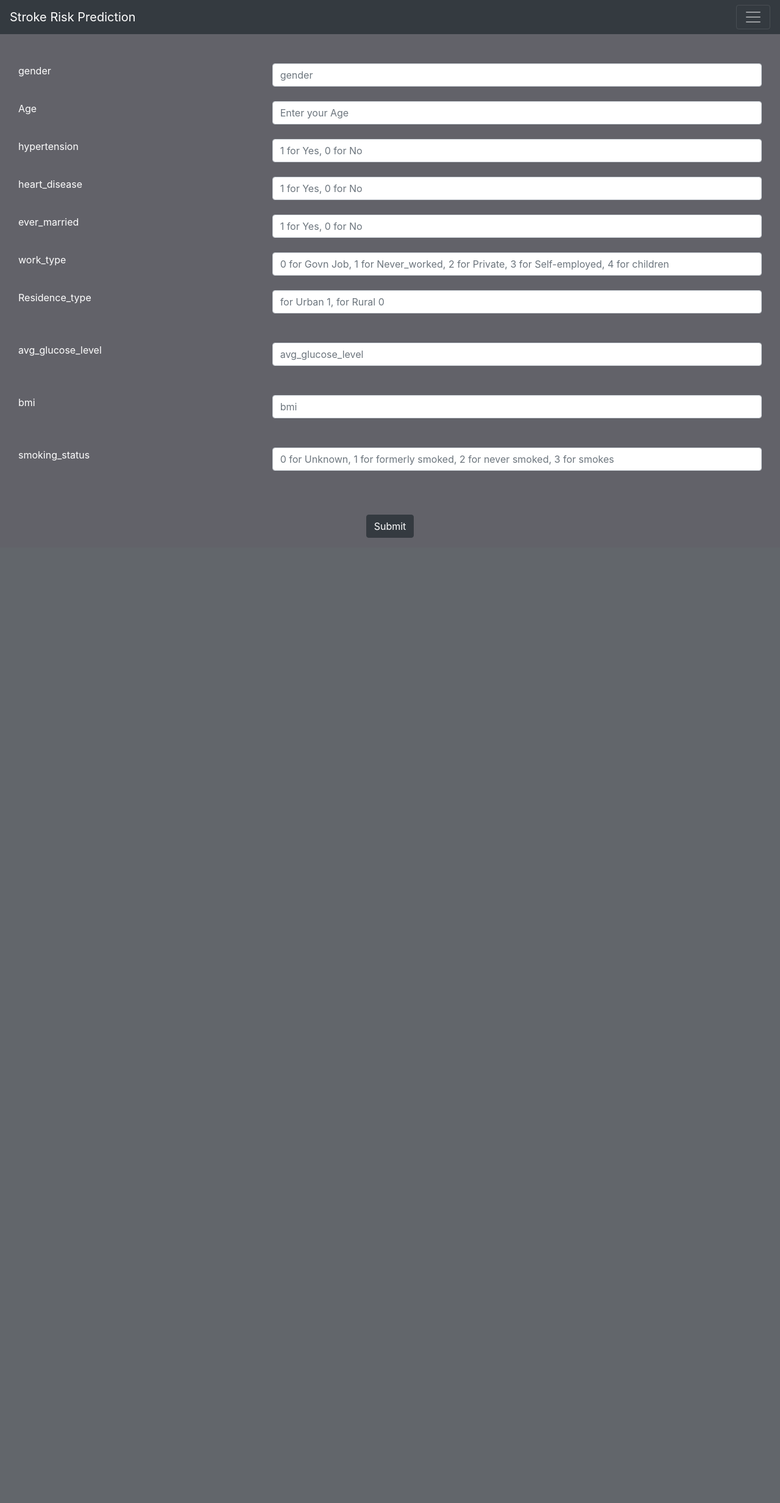
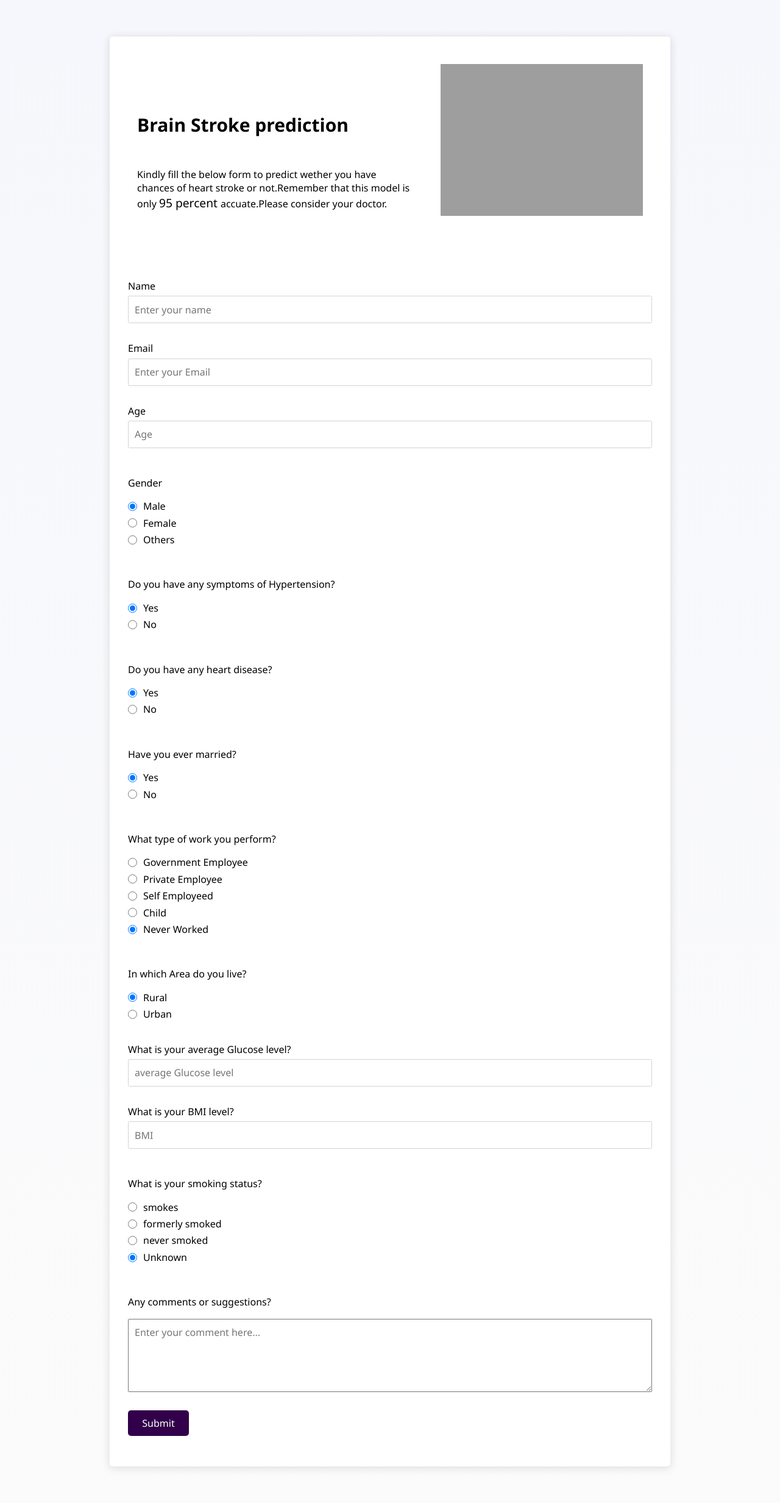
Before and after one commit to RachitAgrwal545422/Brain-Stroke-Prediction-Model, a Flask app: page / in a window 1280 px wide. Shown: the whole page at 61% size. Before the commit the page ends 882 px from the top, so only its background shows below. Run offline with Flask 3, Linux system fonts and the light colour scheme; some libraries are stand-ins or nearby versions; grey boxes are pictures that could not be loaded.

Commit message:
This is final prediction

```diff
--- a/app.py
+++ b/app.py
@@ -1,7 +1,5 @@
 # import All the necessary python packages
 from flask import Flask, render_template, request
-import joblib
-import os
 import numpy as np
 import pickle as pk
 
@@ -42,7 +40,7 @@ def result():
     # Load the model to predict the results
     with open('model/lr.sav', 'rb') as f:
         model = pk.load(f)
-    Y_pred = model.predict(x)
+    Y_pred = model[0].predict(x)
 
     # render the page based on the value of model prediction
     if Y_pred == 0:
--- a/templates/home.html
+++ b/templates/home.html
@@ -1,163 +1,336 @@
-<!-- This is HTML file for taking basic information from the User-->
-<!doctype html>
-<html lang="en">
+<title>Brain Stroke Prediction</title>
 
-<head>
-    <!-- Required meta tags -->
-    <meta charset="utf-8">
-    <meta name="viewport" content="width=device-width, initial-scale=1, shrink-to-fit=no">
-    <!-- Bootstrap CSS -->
-    <link rel="stylesheet" href="https://maxcdn.bootstrapcdn.com/bootstrap/4.0.0/css/bootstrap.min.css" integrity="sha384-Gn5384xqQ1aoWXA+058RXPxPg6fy4IWvTNh0E263XmFcJlSAwiGgFAW/dAiS6JXm" crossorigin="anonymous">
-    <title>Home</title>
-</head>
+<Style>
+    :root {
+    font-size: 10px;
+    }
 
-<nav class="navbar navbar-dark bg-dark navbar-fixed-top">
-    <a class="navbar-brand" href="#">Stroke Risk Prediction</a>
-    <button class="navbar-toggler" type="button" data-toggle="collapse" data-target="#navbarNav" aria-controls="navbarNav" aria-expanded="false" aria-label="Toggle navigation">
-        <span class="navbar-toggler-icon"></span>
-    </button>
-    <div class="collapse navbar-collapse" id="navbarNav">
-        <ul class="navbar-nav">
-            <li class="nav-item active">
-                <a class="nav-link" href="/">Home</a>
-            </li>
-            <li class="nav-item">
-                <a class="nav-link" href="/about">About</a>
-            </li>
-        </ul>
+    *,
+    *::before,
+    *::after {
+    box-sizing: border-box;
+    }
+
+    body {
+    font-family: "Segoe UI", "Roboto", "Helvetica Neue", Arial, sans-serif;
+    font-size: 1.6rem;
+    line-height: 1.4;
+    color: black;
+    margin: 0;
+    background: linear-gradient(0deg, rgba(251,251,251,1) 0%, rgba(246,247,252,1) 100%);
+    }
+
+    h1 {
+    font-size: 3rem;
+    line-height: 2;
+    margin-bottom: 4rem;
+    }
+
+    img {
+    max-width: 100%;
+    height: auto;
+    display: block;
+    }
+
+    label {
+    display: flex;
+    align-items: center;
+    margin-bottom: 0.5rem;
+    }
+
+    input,
+    button,
+    select,
+    textarea {
+    margin: 0;
+    font-family: inherit;
+    font-size: inherit;
+    line-height: inherit;
+    }
+
+    button {
+    border: none;
+    }
+
+    .container {
+    width: 100%;
+    margin: 6rem auto 6rem auto;
+    box-shadow: 0 0.2rem 1.3rem 0.2rem rgba(0, 0, 0, 0.1);
+    border-radius: 0.5rem;
+    background-color: #fff;
+    }
+
+    @media (min-width: 576px) {
+    .container {
+        max-width: 540px;
+    }
+    }
+
+    @media (min-width: 976px) {
+    .container {
+        max-width: 920px;
+    }
+    }
+
+    .header {
+    padding: 4.5rem;
+    margin-bottom: 2rem;
+    }
+
+    /*Header*/
+    .column-header {
+    float: left;
+    width: 54%;
+    padding-top: 5rem;
+    margin-right: 6%;
+    }
+
+    .column-image {
+    float: left;
+    width: 40%;
+    }
+
+    .header:after {
+    content: "";
+    display: table;
+    clear: both;
+    }
+
+    @media screen and (max-width: 1000px) {
+    .column-header,
+    .column-image {
+        width: 100%;
+        margin: 0;
+    }
+    #image-div img {
+        margin: auto;
+    }
+    }
+
+    /*Form*/
+
+    form {
+    padding: 2.5rem;
+    border-radius: 0.5rem;
+    }
+
+    .form-group {
+    margin: 0 auto 2rem auto;
+    padding: 0.5rem;
+    }
+
+    .form-control {
+    display: block;
+    width: 100%;
+    height: 4.5rem;
+    padding: 1rem;
+    color: #495057;
+    background-color: #fff;
+    border: 1px solid #ced4da;
+    border-radius: 0.25rem;
+    transition: border-color 0.15s ease-in-out, box-shadow 0.15s ease-in-out;
+    }
+
+    .form-control:focus {
+    border-color: #a6d8e2;
+    outline: 0;
+    box-shadow: 0 0 1rem 0.2rem rgba(205, 240, 247, 0.25);
+    }
+
+    .input-radio,
+    .input-checkbox {
+    display: inline-block;
+    margin-right: 1rem;
+    min-height: 1.5rem;
+    min-width: 1.5rem;
+    }
+
+    .input-textarea {
+    min-height: 120px;
+    width: 100%;
+    padding: 1rem;
+    resize: vertical;
+    }
+
+    .submit-button {
+    display: inline-block;
+    width: 10rem;
+    padding: 1rem;
+    background: #32004a;
+    color: #fff;
+    border-radius: 0.5rem;
+    cursor: pointer;
+    }
+
+    .submit-button:hover {
+    animation-name: background-color;
+    animation-duration: 500ms;
+    animation-fill-mode: forwards;
+    animation-timing-function: ease-out;
+    }
+
+    @keyframes background-color {
+        100% {
+        background-color: #6f4c81;
+        }
+    }
+
+    .footer {
+    color: #28003b;
+    padding: 0.1rem;
+    text-align: center;
+    }
+
+    bold{
+        font-size: larger;
+    }
+</Style>
+<div class="container">
+  <div class="header">
+    <div class="column-header">
+      <h1 id="title">Brain Stroke prediction</h1>
+        <p id="description">Kindly fill the below form to predict wether you have chances of heart stroke or not.Remember that this model is only <bold >95 percent </bold>accuate.Please consider your doctor.</p>
       </div>
-</nav>
 
-<body>
-
-    <div class="container-fluid">
-        <div class="col-lg-12">
-                <form action="{{ url_for('result') }}" method="post">
-                    <br>
-                    <br>
-                    <div class="form-group">
-                        <div class="row">
-                            <div class="col-lg-4 col-md-4">
-                                <label for="gender">gender</label>
-                            </div>
-                            <div class="col-lg-8 col-md-8">
-                                <input type="text" class="form-control" id="gender" name="gender" placeholder="gender">
+      <div class="column-image">
+        <div id="image-div">
+          <img src="https://raw.githubusercontent.com/sfoteini/responsive-web-design-freeCodeCamp/fa56b6ef1ca73e59e52153b0aae657717627adcf/survey-form/images/survey_icon.svg" width="400" height="400" alt="Survey form icon">
         </div>
     </div>
-                        <br>
-                        <div class="row">
-                            <div class="col-lg-4 col-md-4">
-                                <label for="age">Age</label>
   </div>
-                            <div class="col-lg-8 col-md-8">
-                                <input type="text" class="form-control" id="age" name="age" placeholder="Enter your Age">
+  <!-- Name -->
+  <form id="survey-form" action="{{ url_for('result') }}" method="post">
+    <div class="form-group">
+      <label id="name-label" for="name">Name</label>
+      <input
+        type="text"
+        name="name"
+        id="name"
+        class="form-control"
+        placeholder="Enter your name"
+        required
+      />
+    </div>
+    <!-- Email -->
+    <div class="form-group">
+      <label id="email-label" for="email">Email</label>
+      <input
+        type="email"
+        name="email"
+        id="email"
+        class="form-control"
+        placeholder="Enter your Email"
+        required
+      />
+    </div>
+    <!-- age -->
+    <div class="form-group">
+      <label id="number-label" for="age">Age</label>
+      <input
+        type="number"
+        name="age"
+        id="number"
+        min="10"
+        max="99"
+        class="form-control"
+        placeholder="Age"
+      />
+    </div>
+    <!-- Gender -->
+    <div class="form-group">
+      <p for="gender">Gender</p>
+      <label><input name="gender" value="0" type="radio" class="input-radio" checked/>Male</label>
+      <label><input name="gender" value="1"  type="radio"  class="input-radio" />Female</label>
+      <label><input name="gender"  value="2" type="radio" class="input-radio"/>Others</label>
+    </div>
 
-                                </select>
+   <!-- Hyper tension -->
+    <div class="form-group">
+      <p for="hypertension">Do you have any symptoms of Hypertension?</p>
+      <label><input name="hypertension" value="0" type="radio" class="input-radio" checked/>Yes</label>
+      <label><input name="hypertension" value="1"  type="radio"  class="input-radio" />No</label>
     </div>
+
+    <!-- Heart Disease -->
+    <div class="form-group">
+      <p for="heart_disease">Do you have any heart disease?</p>
+      <label><input name="heart_disease" value="0" type="radio" class="input-radio" checked/>Yes</label>
+      <label><input name="heart_disease" value="1"  type="radio"  class="input-radio" />No</label>
     </div>
-                        <br>
-                        <div class="row">
-                            <div class="col-lg-4 col-md-4">
-                                <label for="hypertension">hypertension  </label>
+
+    <!-- Ever Married -->
+    <div class="form-group">
+      <p for="ever_married">Have you ever married?</p>
+      <label><input name="ever_married" value="0" type="radio" class="input-radio" checked/>Yes</label>
+      <label><input name="ever_married" value="1"  type="radio"  class="input-radio" />No</label>
     </div>
-                            <div class="col-lg-8 col-md-8">
-                                <input type="text" class="form-control" id="hypertension" name="hypertension" placeholder="1 for Yes, 0 for No">
+
+    <!-- Work Type -->
+    <div class="form-group">
+      <p for="work_type">What type of work you perform?</p>
+      <label><input name="work_type" value="0" type="radio" class="input-radio" checked/>Government Employee</label>
+      <label><input name="work_type" value="2"  type="radio"  class="input-radio" />Private Employee</label>
+      <label><input name="work_type" value="3" type="radio" class="input-radio" checked/>Self Employeed</label>
+      <label><input name="work_type" value="4" type="radio" class="input-radio" checked/>Child</label>
+      <label><input name="work_type" value="1" type="radio" class="input-radio" checked/>Never Worked</label>
     </div>
+
+    <!-- Resident Type -->
+    <div class="form-group">
+      <p for="Residence_type">In which Area do you live?</p>
+      <label><input name="Residence_type" value="0" type="radio" class="input-radio" checked/>Rural</label>
+      <label><input name="Residence_type" value="1"  type="radio"  class="input-radio" />Urban</label>
     </div>
-                        <br>
-                        <div class="row">
-                            <div class="col-lg-4 col-md-4">
-                                <label for="heart_disease">heart_disease </label>
+
+
+    <!-- average Glucose level -->
+    <div class="form-group">
+      <label id="number-label" for="avg_glucose_level">What is your average Glucose level?</label>
+      <input
+        type="float"
+        name="avg_glucose_level"
+        id="number"
+        class="form-control"
+        placeholder="average Glucose level"
+      />
     </div>
-                            <div class="col-lg-8 col-md-8">
-                                <input type="text" class="form-control" id="heart_disease" name="heart_disease" placeholder="1 for Yes, 0 for No">
+
+
+    <!-- BMI-->
+    <div class="form-group">
+      <label id="number-label" for="bmi">What is your BMI level?</label>
+      <input
+        type="float"
+        name="bmi"
+        id="number"
+        class="form-control"
+        placeholder="BMI"
+      />
     </div>
+
+
+    <div class="form-group" for = 'smoking_status'>
+      <p for="work_type">What is your smoking status?</p>
+      <label><input name="smoking_status" value="3" type="radio" class="input-radio" checked/>smokes</label>
+      <label><input name="smoking_status" value="1"  type="radio"  class="input-radio" />formerly smoked</label>
+      <label><input name="smoking_status" value="2" type="radio" class="input-radio" checked/>never smoked</label>
+      <label><input name="smoking_status" value="0" type="radio" class="input-radio" checked/>Unknown</label>
     </div>
-                        <br>
-                        <div class="row">
-                            <div class="col-lg-4 col-md-4">
-                                <label for="ever_married">ever_married</label>
+
+
+    <div class="form-group">
+      <p>Any comments or suggestions?</p>
+      <textarea
+        id="comments"
+        class="input-textarea"
+        name="comment"
+        placeholder="Enter your comment here..."></textarea>
     </div>
-                            <div class="col-lg-8 col-md-8">
-                                <input type="text" class="form-control" id="ever_married" name="ever_married" placeholder="1 for Yes, 0 for No">
 
-                                </select>
+    <div class="form-group">
+      <button type="submit" id="submit" class="submit-button" value="submit">
+        Submit
+      </button>
     </div>
-                        </div>
-                        <br>
-                        <div class="row">
-                            <div class="col-lg-4 col-md-4">
-                                <label for="work_type">work_type </label>
-                            </div>
-                            <div class="col-lg-8 col-md-8">
-                                <input type="text" class="form-control" id="work_type" name="work_type" placeholder="0 for Govn Job, 1 for Never_worked, 2 for Private, 3 for Self-employed, 4 for children">
-
-                                </select>
-                            </div>
-                        </div>
-                        <br>
-                        <div class="row">
-                            <div class="col-lg-4 col-md-4">
-                                <label for="Residence_type">Residence_type</label>
-                            </div>
-                            <div class="col-lg-8 col-md-8">
-                                <input type="text" class="form-control" id="Residence_type" name="Residence_type" placeholder="for Urban 1, for Rural 0">
-                            </div>
-                        </div>
-                        <br>
-			<br>
-                        <div class="row">
-                            <div class="col-lg-4 col-md-4">
-                                <label for="avg_glucose_level">avg_glucose_level</label>
-                            </div>
-                            <div class="col-lg-8 col-md-8">
-                                <input type="text" class="form-control" id="avg_glucose_level" name="avg_glucose_level" placeholder="avg_glucose_level">
-                            </div>
-                        </div>
-                        <br>
-			<br>
-                        <div class="row">
-                            <div class="col-lg-4 col-md-4">
-                                <label for="bmi">bmi</label>
-                            </div>
-                            <div class="col-lg-8 col-md-8">
-                                <input type="text" class="form-control" id="bmi" name="bmi" placeholder="bmi">
-                            </div>
-                        </div>
-                        <br>
-			<br>
-                        <div class="row">
-                            <div class="col-lg-4 col-md-4">
-                                <label for="smoking_status">smoking_status</label>
-                            </div>
-                            <div class="col-lg-8 col-md-8">
-                                <input type="text" class="form-control" id="smoking_status" name="smoking_status" placeholder="0 for Unknown, 1 for formerly smoked, 2 for never smoked, 3 for smokes">
-                            </div>
-                        </div>
-                        <br>
-
-                        <br>
-                        <br>
-                        <center>
-                            <button type="submit" class="btn btn-dark" value="submit">Submit</button>
-                        </center>
   </form>
 </div>
-        </div>
-        <!-- Optional JavaScript -->
-        <!-- jQuery first, then Popper.js, then Bootstrap JS -->
-        <script src="https://code.jquery.com/jquery-3.2.1.slim.min.js" integrity="sha384-KJ3o2DKtIkvYIK3UENzmM7KCkRr/rE9/Qpg6aAZGJwFDMVNA/GpGFF93hXpG5KkN" crossorigin="anonymous"></script>
-        <script src="https://cdnjs.cloudflare.com/ajax/libs/popper.js/1.12.9/umd/popper.min.js" integrity="sha384-ApNbgh9B+Y1QKtv3Rn7W3mgPxhU9K/ScQsAP7hUibX39j7fakFPskvXusvfa0b4Q" crossorigin="anonymous"></script>
-        <script src="https://maxcdn.bootstrapcdn.com/bootstrap/4.0.0/js/bootstrap.min.js" integrity="sha384-JZR6Spejh4U02d8jOt6vLEHfe/JQGiRRSQQxSfFWpi1MquVdAyjUar5+76PVCmYl" crossorigin="anonymous"></script>
-</body>
-<style>
-body {
-    background-color: #626269;
-}
-
-.col-lg-4 {
-    color: #ffffff;
-}
-</style>
-
-</html>
```
Also changed, not shown: 7 other files. Lines whose indentation alone changed are shown as unchanged.
